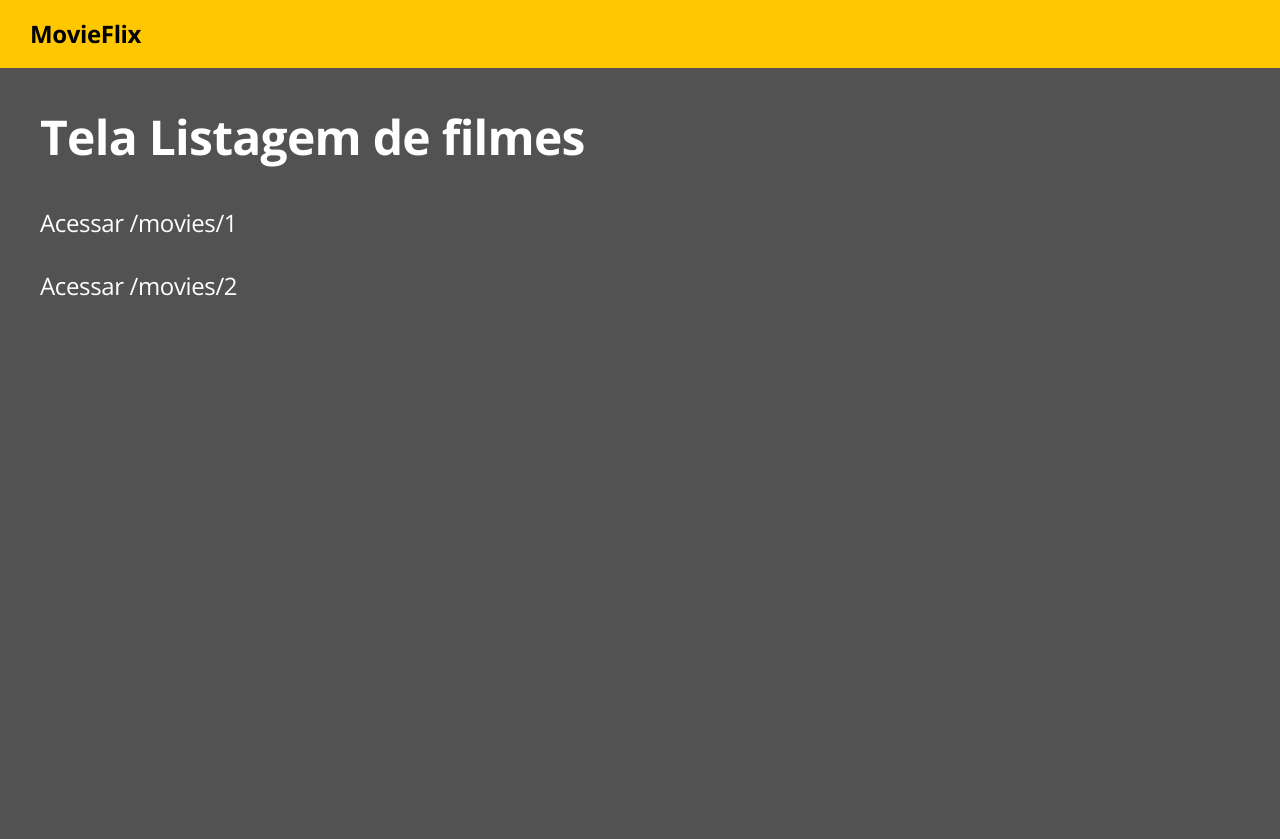
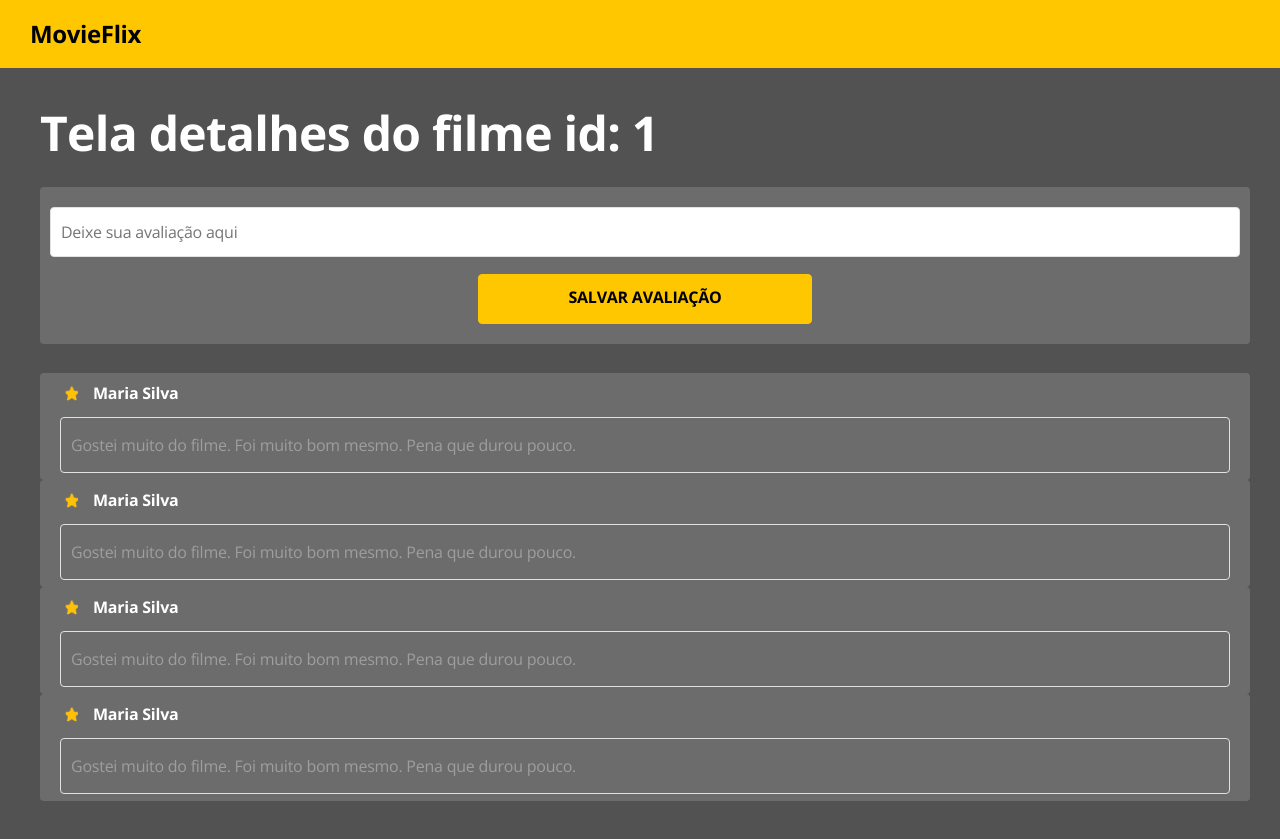
Before and after one commit to mabrune/bds09, a React (Create React App) app in the folder frontweb/: page / in a window 1280 px wide. Before the commit the page ends 800 px from the top, so only its background shows below. Built offline with nearby package versions, Linux system fonts and the light colour scheme.

Commit message:
MovieDetails, ReviewForm, ReviewListing

```diff
--- a/frontweb/src/App.tsx
+++ b/frontweb/src/App.tsx
@@ -1,11 +1,11 @@
 import './assets/styles/custom.scss';
-import MovieCatalog from 'pages/Private/MovieCatalog';
+import MovieDetails from 'pages/Private/MovieDetails';
 
 import './App.css';
 
 const App = () => {
   return (
-    <MovieCatalog />
+    <MovieDetails />
   );
 };
 
--- /dev/null
+++ b/frontweb/src/components/ReviewForm/index.tsx
@@ -0,0 +1,22 @@
+import './styles.css';
+
+const ReviewForm = () => {
+  return (
+    <div className="base-card review-form-container">
+      <form action="">
+        <input
+          type="text"
+          placeholder="Deixe sua avaliação aqui"
+          name="comment"
+        />
+      </form>
+      <div className="button-container">
+        <button className="btn btn-primary btn-icon">
+          <p>SALVAR AVALIAÇÃO</p>
+        </button>
+      </div>
+    </div>
+  );
+};
+
+export default ReviewForm;
--- /dev/null
+++ b/frontweb/src/components/ReviewForm/styles.css
@@ -0,0 +1,73 @@
+.review-form-container {
+  padding: 20px 10px;
+  margin-bottom: 18px;
+}
+
+.review-form-container input {
+  padding-left: 10px;
+  margin-bottom: 17px;
+  border-radius: 4px;
+  border: 1px solid #e1e1e1;
+  height: 50px;
+  width: 100%;
+  font-size: 16px;
+  font-weight: 400;
+  letter-spacing: -0.015em;
+}
+
+.button-container {
+  text-align: center;
+}
+
+.btn-icon {
+  padding-top: 10px;
+  border-radius: 4px;
+  height: 50px;
+  width: 260px;
+}
+
+.btn-icon p {
+  font-size: 16px;
+  font-weight: 700;
+  letter-spacing: -0.015em;
+}
+
+@media (min-width: 576px) {
+  .review-form-container {
+    margin-bottom: 20px;
+  }
+
+  .btn-icon {
+    width: 293px;
+  }
+}
+
+@media (min-width: 768px) {
+  .review-form-container {
+    margin-bottom: 23px;
+  }
+
+  .btn-icon {
+    width: 307px;
+  }
+}
+
+@media (min-width: 992px) {
+  .review-form-container {
+    margin-bottom: 26px;
+  }
+
+  .btn-icon {
+    width: 320px;
+  }
+}
+
+@media (min-width: 1200px) {
+  .review-form-container {
+    margin-bottom: 29px;
+  }
+
+  .btn-icon {
+    width: 334px;
+  }
+}
--- /dev/null
+++ b/frontweb/src/components/ReviewListing/index.tsx
@@ -0,0 +1,18 @@
+import './styles.css';
+import StarImg from 'assets/images/star.png';
+
+const ReviewListing = () => {
+  return (
+    <div className="base-card review-list-container">
+      <div className="review-list-header">
+        <img src={StarImg} alt="Estrela" />
+        <h6>Maria Silva</h6>
+      </div>
+      <div className="review-list-body">
+        <p>Gostei muito do filme. Foi muito bom mesmo. Pena que durou pouco.</p>
+      </div>
+    </div>
+  );
+};
+
+export default ReviewListing;
--- /dev/null
+++ b/frontweb/src/components/ReviewListing/styles.css
@@ -0,0 +1,48 @@
+.review-list-container {
+  padding: 14px 10px 0px 10px;
+}
+
+.review-list-header {
+  display: flex;
+  align-items: center;
+  margin-left: 5px;
+  margin-bottom: 9px;
+  height: 28px;
+}
+
+.review-list-header img {
+  margin-right: 15px;
+  width: 13px;
+  height: 15px;
+  border-radius: 4px;
+}
+
+.review-list-header h6 {
+  font-size: 16px;
+  font-weight: 700;
+  letter-spacing: -0.015em;
+}
+
+.review-list-body {
+  padding: 10px 28px 21px 12px;
+  border-radius: 4px;
+  border: 1px solid #e1e1e1;
+}
+
+.review-list-body p {
+  font-size: 16px;
+  font-weight: 400;
+  letter-spacing: -0.015em;
+  text-align: justified;
+  color: #9e9e9e;
+  margin: 0px;
+}
+
+@media (min-width: 768px) {
+  .review-list-container {
+    padding: 7px 20px;
+  }
+  .review-list-body {
+    padding: 15px 10px;
+  }
+}
--- a/frontweb/src/pages/Home/Login/index.tsx
+++ b/frontweb/src/pages/Home/Login/index.tsx
@@ -6,9 +6,7 @@ const Login = () => {
       <h1>LOGIN</h1>
       <div className="login-context">
         <form action="">
-          <div className="box">
-            <input type="text" placeholder="Email" name="username" />
-          </div>
+          <input type="text" placeholder="Email" name="username" />
           <input type="text" placeholder="Senha" name="password" />
         </form>
         <button className="btn btn-primary btn-icon">
--- /dev/null
+++ b/frontweb/src/pages/Private/MovieDetails/index.tsx
@@ -0,0 +1,27 @@
+import Navbar from 'components/Navbar';
+import ReviewForm from 'components/ReviewForm';
+import ReviewListing from 'components/ReviewListing';
+
+import './styles.css';
+
+const MovieDetails = () => {
+  return (
+    <>
+      <Navbar />
+      <div className="movie-details-container">
+        <h1>Tela detalhes do filme id: 1</h1>
+        <div>
+          <ReviewForm />
+        </div>
+        <div>
+          <ReviewListing />
+          <ReviewListing />
+          <ReviewListing />
+          <ReviewListing />
+        </div>
+      </div>
+    </>
+  );
+};
+
+export default MovieDetails;
--- /dev/null
+++ b/frontweb/src/pages/Private/MovieDetails/styles.css
@@ -0,0 +1,59 @@
+.movie-details-container {
+  padding: 17px 10px 92px 10px;
+}
+
+.movie-details-container h1 {
+  margin-right: 35px;
+  margin-bottom: 18px;
+  font-size: 24px;
+  font-weight: 700;
+  letter-spacing: -0.015em;
+}
+
+@media (min-width: 576px) {
+  .movie-details-container {
+    padding: 22px 15px 79px 27px;
+  }
+
+  .movie-details-container h1 {
+    margin-right: 58px;
+    margin-bottom: 19px;
+    font-size: 30px;
+  }
+}
+
+@media (min-width: 768px) {
+  .movie-details-container {
+    padding: 26px 20px 66px 25px;
+  }
+
+  .movie-details-container h1 {
+    margin-right: 82px;
+    margin-bottom: 21px;
+    font-size: 36px;
+  }
+}
+
+@media (min-width: 992px) {
+  .movie-details-container {
+    padding: 32px 25px 53px 32px;
+  }
+
+  .movie-details-container h1 {
+    margin-right: 141px;
+    margin-bottom: 23px;
+    font-size: 42px;
+  }
+}
+
+@media (min-width: 1200px) {
+  .movie-details-container {
+    padding: 36px 30px 38px 40px;
+  }
+
+  .movie-details-container h1 {
+    margin-right: 200px;
+    margin-bottom: 25px;
+    font-size: 48px;
+  }
+}
```
Also changed, not shown: frontweb/src/assets/images/star.png (added).
